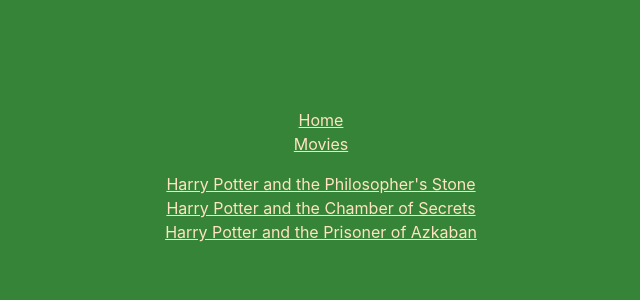
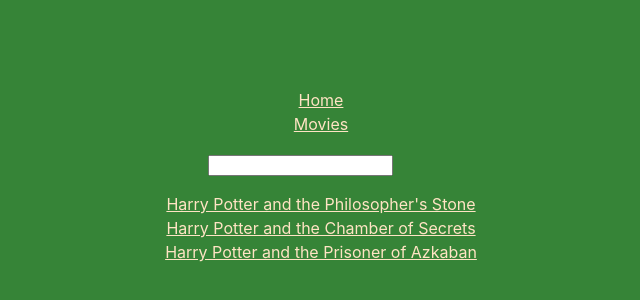
Before and after one commit to IrynaSokolova-Quanandrya/fe-1y_3_23-react, a React (Vite) app: page /movies in a window 1280 px wide. Shown: the part 224-524 px from the top of the page, without its empty margins (339-979 px from the left). Built offline with nearby package versions, Linux system fonts and the light colour scheme.

Commit message:
Update MoviesPages.jsx

```diff
--- a/src/pages/MoviesPages.jsx
+++ b/src/pages/MoviesPages.jsx
@@ -1,8 +1,15 @@
-import { Link } from "react-router-dom";
+import { Link, useSearchParams } from "react-router-dom";
 
 export const MoviesPages = () => {
+  const [searchParams, setSearchParams] = useSearchParams()
+
+  const handleChange = (e) => {
+    setSearchParams({sort: e.target.value})
+  }
+
   return (
     <>
+      <input type="text" value={ searchParams.get('sort') ?? ''} onChange={handleChange} />
       <ul>
         <li>
           <Link to="/movie/1">
```
